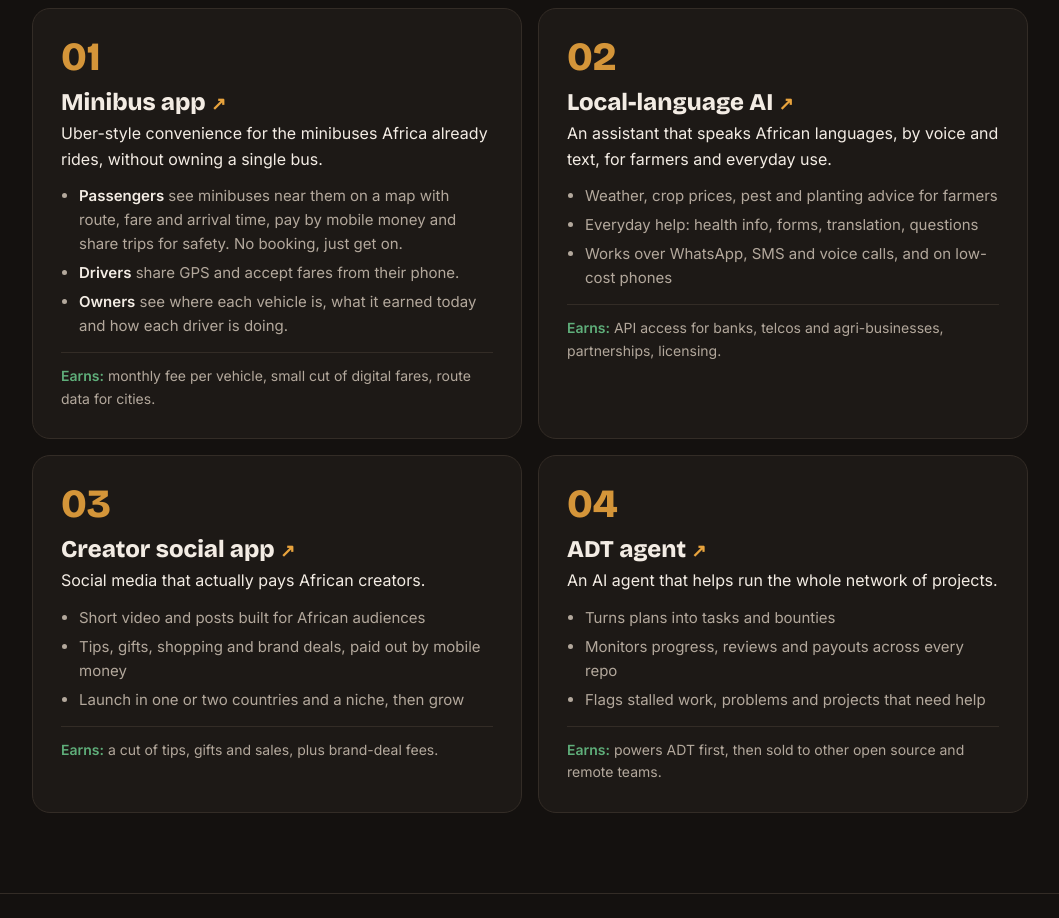
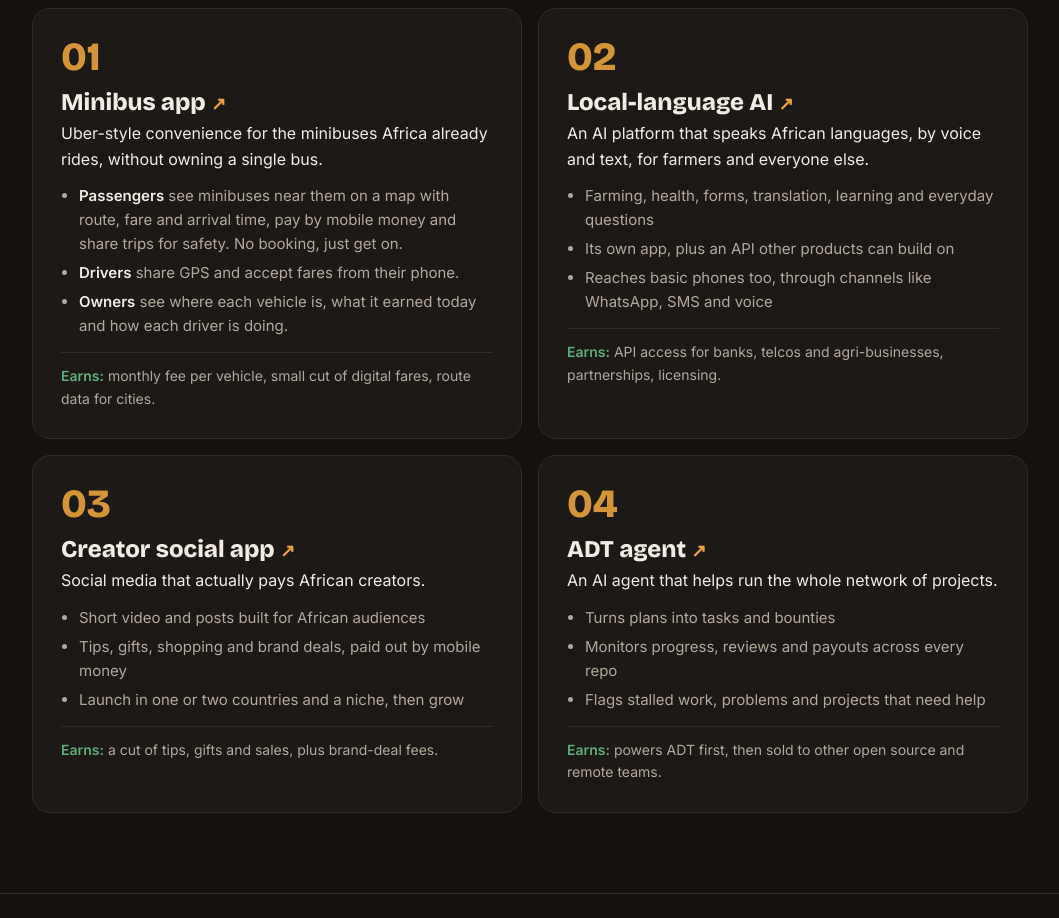
Before and after one commit to ADT-community/adt-community.github.io, a plain HTML site: page index.html in a window 1280 px wide. Shown: the part 2660-3578 px from the top of the page, without its empty margins (110-1169 px from the left). Drawn offline with nearby package versions, Linux system fonts and the light colour scheme.

Commit message:
Broaden local-language AI beyond a WhatsApp bot
Co-Authored-By: Claude Opus 5.5 <noreply@anthropic.com>
Claude-Session: https://claude.ai/code/session_01Ka9SV6i7GvX6CHuiBsFSRp

```diff
--- a/index.html
+++ b/index.html
@@ -198,11 +198,11 @@
     <article class="fp">
       <span class="no">02</span>
       <h3><a href="https://github.com/ADT-community/locallity_ai" style="color:inherit;text-decoration:none">Local-language AI <span style="color:var(--ochre);font-size:18px">↗</span></a></h3>
-      <p class="sum">An assistant that speaks African languages, by voice and text, for farmers and everyday use.</p>
+      <p class="sum">An AI platform that speaks African languages, by voice and text, for farmers and everyone else.</p>
       <ul>
-        <li>Weather, crop prices, pest and planting advice for farmers</li>
-        <li>Everyday help: health info, forms, translation, questions</li>
-        <li>Works over WhatsApp, SMS and voice calls, and on low-cost phones</li>
+        <li>Farming, health, forms, translation, learning and everyday questions</li>
+        <li>Its own app, plus an API other products can build on</li>
+        <li>Reaches basic phones too, through channels like WhatsApp, SMS and voice</li>
       </ul>
       <p class="earn"><b>Earns:</b> API access for banks, telcos and agri-businesses, partnerships, licensing.</p>
     </article>
```
